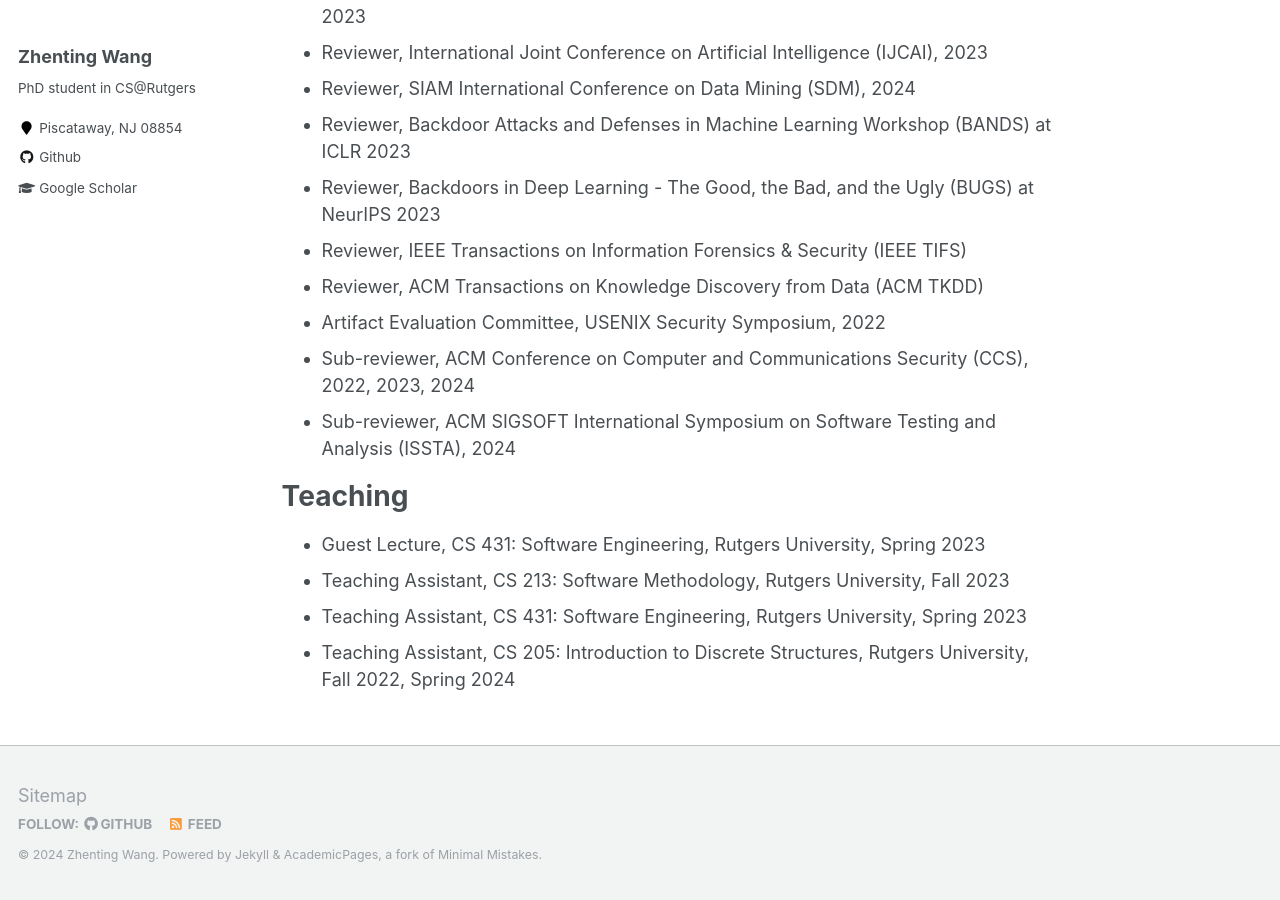
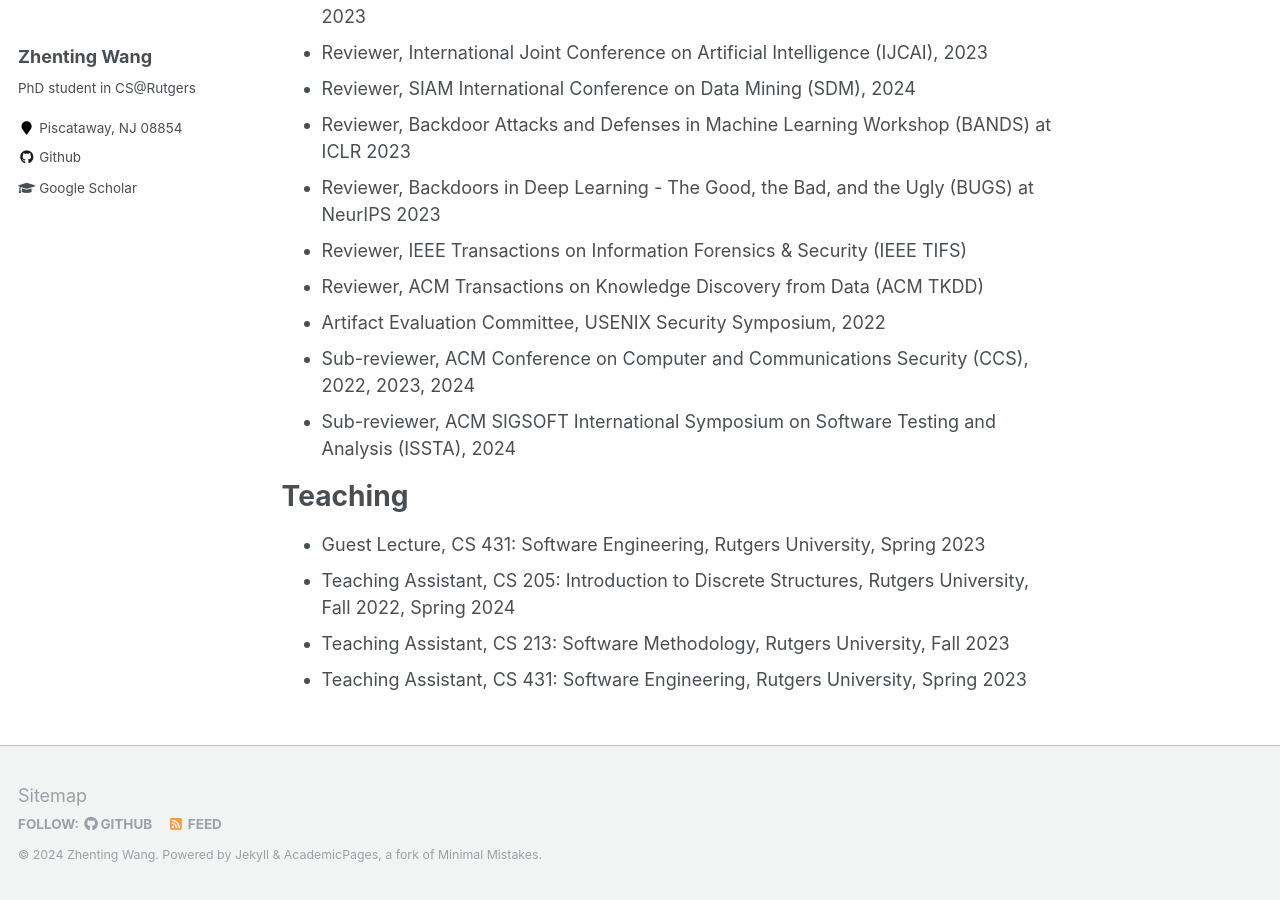
Before and after one commit to ZhentingWang/zhentingwang.github.io, a Jekyll site: the page built from _pages/about.md, in a window 1280 px wide and 900 px high, scrolled down 3412 px. Built offline with Jekyll 4.4.1, drawn with Linux system fonts in a browser that asks for light colours.

```diff
--- a/_pages/about.md
+++ b/_pages/about.md
@@ -120,6 +120,6 @@ Service
 Teaching
 ======
 * Guest Lecture, CS 431: Software Engineering, Rutgers University, Spring 2023
+* Teaching Assistant, CS 205: Introduction to Discrete Structures, Rutgers University, Fall 2022, Spring 2024
 * Teaching Assistant, CS 213: Software Methodology, Rutgers University, Fall 2023
 * Teaching Assistant, CS 431: Software Engineering, Rutgers University, Spring 2023
-* Teaching Assistant, CS 205: Introduction to Discrete Structures, Rutgers University, Fall 2022, Spring 2024
```
